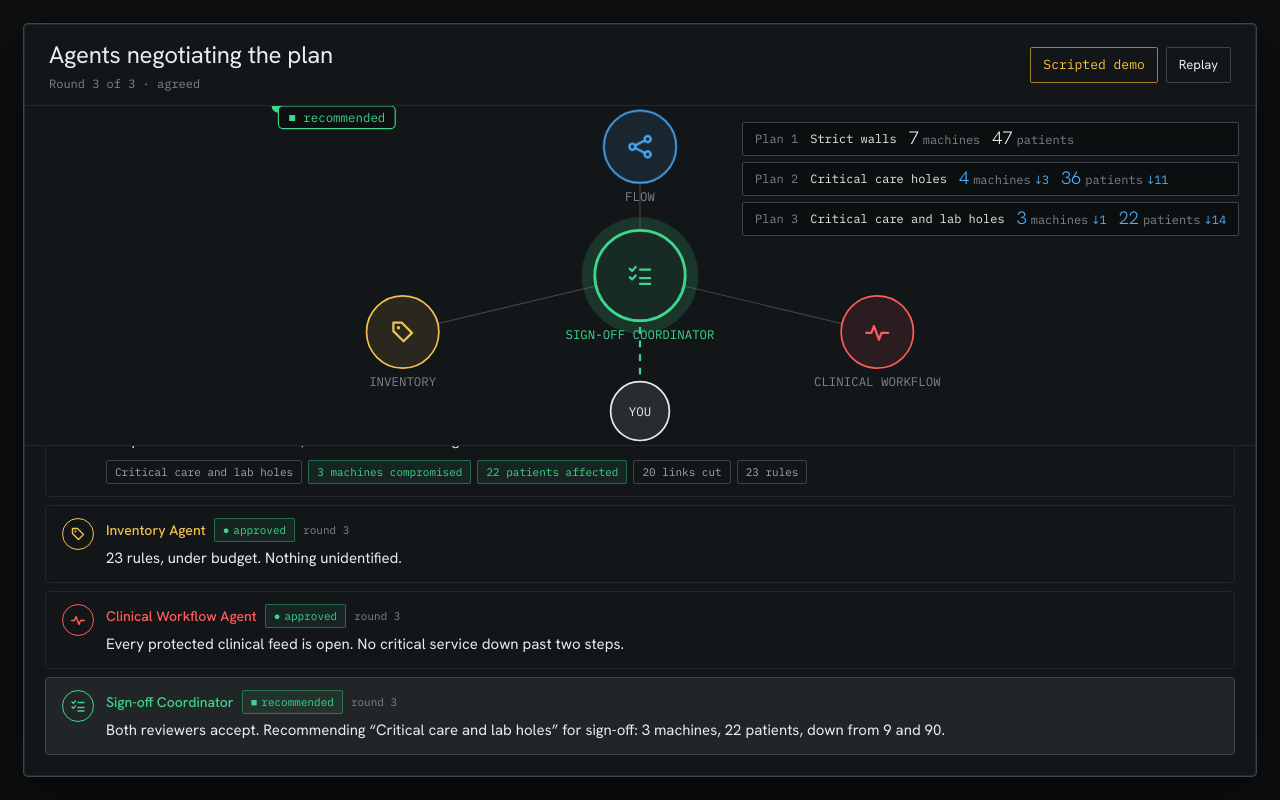
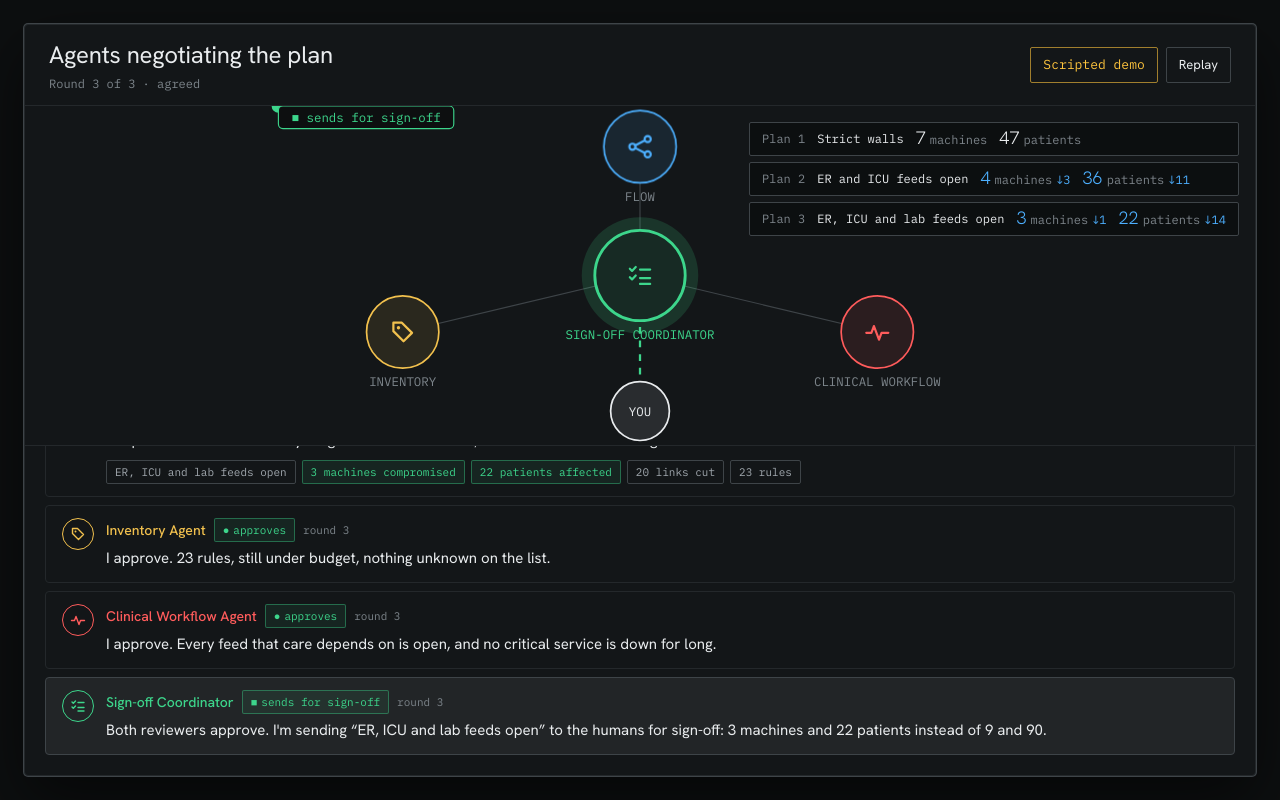
Before and after one commit to anahadh/calhacks-project, a Next.js app in the folder apps/web/: page /demo in a window 1280 px wide. Both pictures are taken after a click on the button "Skip to result". Built offline with nearby package versions, Linux system fonts and the light colour scheme.

Commit message:
F1: demo script in plain sentences, each agent in its own voice; verb badges in plain English
Co-Authored-By: Claude Fable 5.1 <noreply@anthropic.com>

```diff
--- a/apps/web/features/agents/demo-room.tsx
+++ b/apps/web/features/agents/demo-room.tsx
@@ -23,13 +23,13 @@ const NODE: Record<Who, { x: number; y: number; r: number }> = {
 };
 
 const VERB: Record<Verb, { label: string; color: string; glyph: string }> = {
-  opens: { label: "opens", color: "#A1A8AE", glyph: "▷" },
-  proposes: { label: "proposed", color: "#4DB0FF", glyph: "◆" },
-  revises: { label: "revised", color: "#4DB0FF", glyph: "↻" },
-  declines: { label: "declined", color: "#FF5C5C", glyph: "✕" },
-  approves: { label: "approved", color: "#3DD68C", glyph: "●" },
-  asks: { label: "asked a human", color: "#F2C14E", glyph: "?" },
-  recommends: { label: "recommended", color: "#3DD68C", glyph: "■" },
+  opens: { label: "opens the round", color: "#A1A8AE", glyph: "▷" },
+  proposes: { label: "suggests a plan", color: "#4DB0FF", glyph: "◆" },
+  revises: { label: "improves the plan", color: "#4DB0FF", glyph: "↻" },
+  declines: { label: "says no", color: "#FF5C5C", glyph: "✕" },
+  approves: { label: "approves", color: "#3DD68C", glyph: "●" },
+  asks: { label: "asks a human", color: "#F2C14E", glyph: "?" },
+  recommends: { label: "sends for sign-off", color: "#3DD68C", glyph: "■" },
 };
 
 export function DemoRoom({ onClose }: { onClose?: () => void }) {
@@ -225,7 +225,7 @@ function Bubble({ e, fresh }: { e: DemoEvent; fresh: boolean }) {
         )}
         {e.needs && (
           <div className="num mt-2 text-[12px] text-ink-muted">
-            Needs: <span className="text-ink">{e.needs}</span>
+            What it takes to get a yes: <span className="text-ink">{e.needs}</span>
           </div>
         )}
       </div>
--- a/apps/web/features/agents/demo-script.ts
+++ b/apps/web/features/agents/demo-script.ts
@@ -44,25 +44,25 @@ export function demoScript(baseline = { devices: 9, patients: 90 }): DemoEvent[]
     seq: ++seq, round, agent, to, verb, line, ...extra,
   });
   return [
-    e(1, "coordinator", "flow", "opens", "Round 1. Attack from MRI 2 reached 9 machines and 90 patients. Flow, propose a plan."),
-    e(1, "flow", "coordinator", "proposes", `Strict first: wall off the five networks, close every feed between them, keep only charts and time.`, {
+    e(1, "coordinator", "flow", "opens", "Starting round 1. Without any plan, the attack from MRI 2 reached 9 machines and disrupted care for 90 patients. Flow, give us a plan."),
+    e(1, "flow", "coordinator", "proposes", "My first plan is strict on purpose. I split the hospital into five networks and block every connection between them except the chart and the clock. Clinical can tell me which feeds they need back.", {
       plan: { name: "Strict walls", devices: d1, patients: p1, cuts: cuts1, rules: rules1 },
     }),
-    e(1, "coordinator", "inventory", "opens", "Sent to Inventory and Clinical Workflow for review."),
-    e(1, "inventory", "coordinator", "declines", `${rules1} allow rules. The switches carry 24. Fold them.`, { needs: "at most 24 rules" }),
-    e(1, "clinical_workflow", "coordinator", "declines", "The ER and ICU stations lost vitals and ADT to the chart. Those stay open.", { needs: "keep ER and ICU HL7 feeds" }),
-    e(2, "coordinator", "flow", "opens", "Round 2. Two constraints learned. Flow, revise."),
-    e(2, "flow", "coordinator", "revises", `Reopened the ER and ICU feeds, folded the rules department to department.`, {
-      plan: { name: "Critical care holes", devices: d2, patients: p2, cuts: cuts2, rules: rules2 },
+    e(1, "coordinator", "inventory", "opens", "Inventory and Clinical Workflow, please review Flow's plan."),
+    e(1, "inventory", "coordinator", "declines", `I can't approve this. It needs ${rules1} firewall rules and our switches can only hold 24. Flow has to combine rules.`, { needs: "24 rules or fewer" }),
+    e(1, "clinical_workflow", "coordinator", "declines", "I can't approve this either. It cuts the ER and ICU monitors off from the patient chart, so nurses would lose live vitals and bed assignments. Those two feeds must stay open.", { needs: "ER and ICU monitor feeds stay open" }),
+    e(2, "coordinator", "flow", "opens", "Starting round 2. Flow, both reviewers said no. Keep the ER and ICU feeds open and get under 24 rules."),
+    e(2, "flow", "coordinator", "revises", "Done. I reopened the ER and ICU monitor feeds and merged rules by department, which brought the count down. The attack still can't leave its own network.", {
+      plan: { name: "ER and ICU feeds open", devices: d2, patients: p2, cuts: cuts2, rules: rules2 },
     }),
-    e(2, "inventory", "coordinator", "approves", `${rules2} rules, every machine it touches is in the inventory.`),
-    e(2, "clinical_workflow", "coordinator", "declines", "Lab results no longer reach the chart. The lab feed stays open.", { needs: "keep lab HL7 feed" }),
-    e(3, "coordinator", "flow", "opens", "Round 3. One constraint added. Flow, revise."),
-    e(3, "flow", "coordinator", "revises", `Reopened the lab feed. Walls, cuts and the rule budget all hold.`, {
-      plan: { name: "Critical care and lab holes", devices: d3, patients: p3, cuts: cuts3, rules: rules3 },
+    e(2, "inventory", "coordinator", "approves", `I approve. ${rules2} rules fits our switches, and every machine this plan touches is one we know.`),
+    e(2, "clinical_workflow", "coordinator", "declines", "Closer, but still no. The lab can't send results to the chart anymore, so doctors would wait on paper. That feed must stay open too.", { needs: "lab results feed stays open" }),
+    e(3, "coordinator", "flow", "opens", "Starting round 3. Flow, one more fix: keep the lab results feed open."),
+    e(3, "flow", "coordinator", "revises", "Reopened the lab feed. Everything else holds: the walls, the cuts and the rule budget.", {
+      plan: { name: "ER, ICU and lab feeds open", devices: d3, patients: p3, cuts: cuts3, rules: rules3 },
     }),
-    e(3, "inventory", "coordinator", "approves", `${rules3} rules, under budget. Nothing unidentified.`),
-    e(3, "clinical_workflow", "coordinator", "approves", "Every protected clinical feed is open. No critical service down past two steps."),
-    e(3, "coordinator", "humans", "recommends", `Both reviewers accept. Recommending “Critical care and lab holes” for sign-off: ${d3} machines, ${p3} patients, down from ${baseline.devices} and ${baseline.patients}.`),
+    e(3, "inventory", "coordinator", "approves", `I approve. ${rules3} rules, still under budget, nothing unknown on the list.`),
+    e(3, "clinical_workflow", "coordinator", "approves", "I approve. Every feed that care depends on is open, and no critical service is down for long."),
+    e(3, "coordinator", "humans", "recommends", `Both reviewers approve. I'm sending “ER, ICU and lab feeds open” to the humans for sign-off: ${d3} machines and ${p3} patients instead of ${baseline.devices} and ${baseline.patients}.`),
   ];
 }
```
